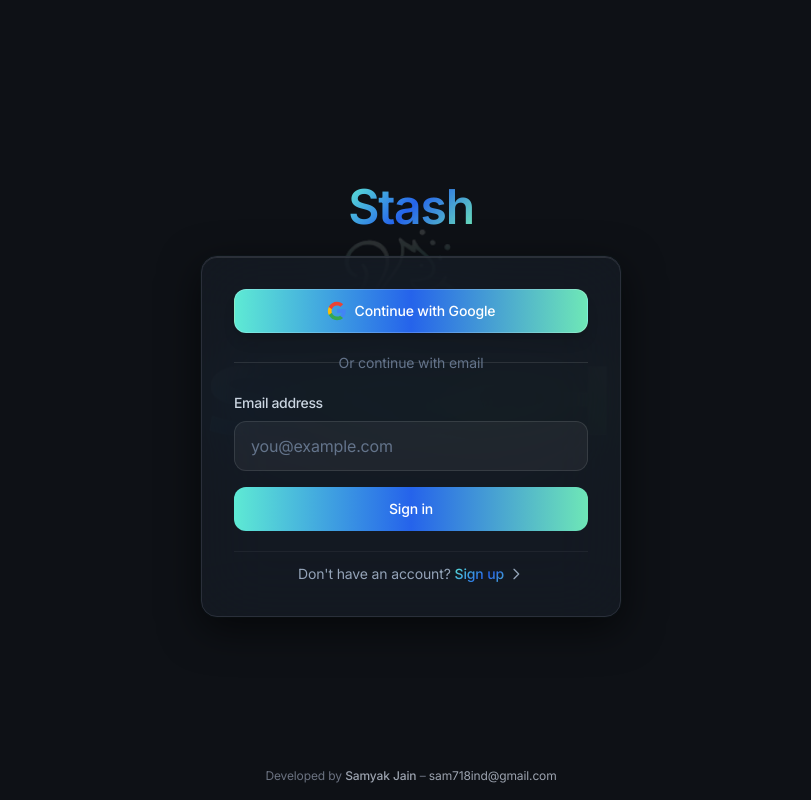
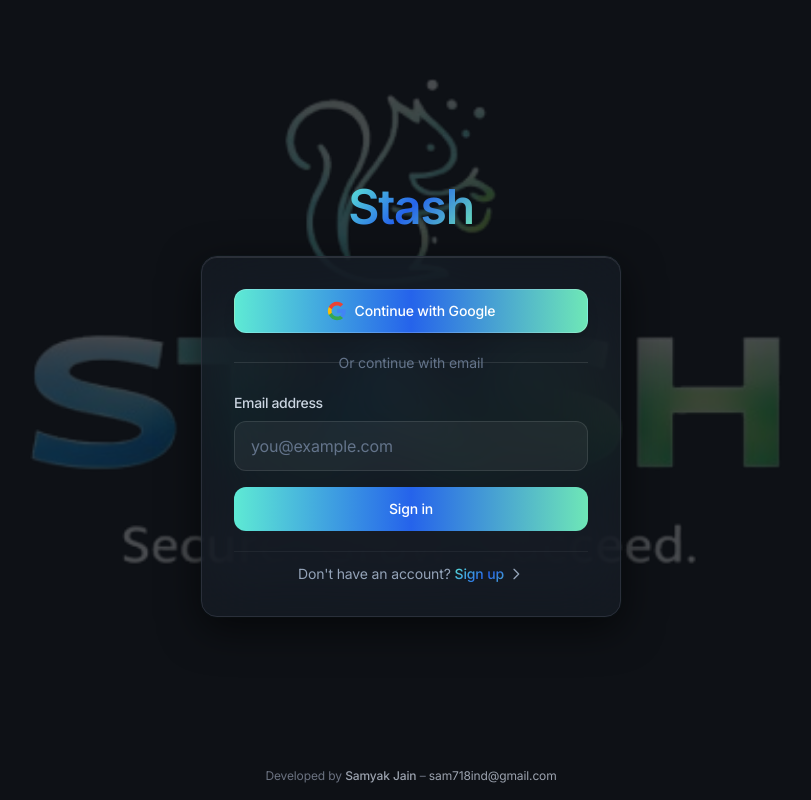
Before and after one commit to samyak555/Stash, a React (Vite) app in the folder frontend/: page /login in a window 1280 px wide. Shown: the whole page, without its empty margins (229-1040 px from the left). Built offline with nearby package versions, Linux system fonts and the light colour scheme; no server answers.

Commit message:
Final background branding: Make squirrel logo dominate entire background with cover sizing, increase opacity to 0.25 for clear visibility, update footer to use brand accent color (aqua)

```diff
--- a/frontend/src/pages/Login.jsx
+++ b/frontend/src/pages/Login.jsx
@@ -136,15 +136,15 @@ const Login = ({ setUser }) => {
 
   return (
     <div className="h-screen w-screen overflow-hidden bg-app-bg relative flex flex-col">
-      {/* Background STASH Squirrel Icon - Responsive, Viewport-Based */}
+      {/* Background STASH Squirrel Icon - Hero Scale, Dominant Brand Presence */}
       <div
         className="fixed inset-0 w-full h-full pointer-events-none z-0"
         style={{
           backgroundImage: `url(${iconSrc})`,
-          backgroundSize: 'min(85vw, 85vh)',
+          backgroundSize: 'cover',
           backgroundPosition: 'center',
           backgroundRepeat: 'no-repeat',
-          opacity: 0.15,
+          opacity: 0.25,
         }}
       />
 
```
